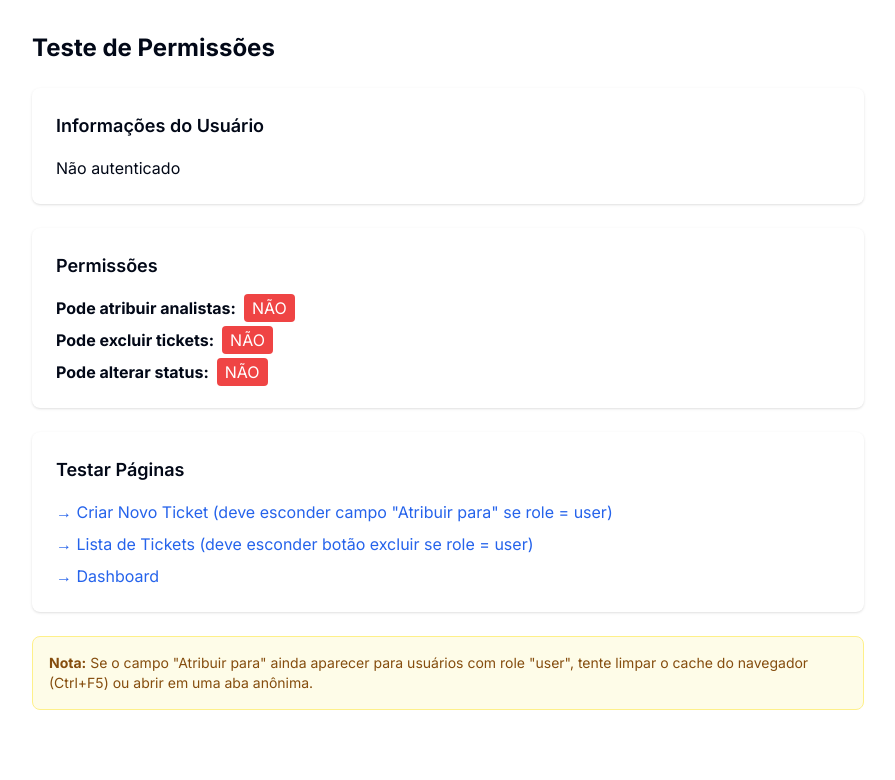
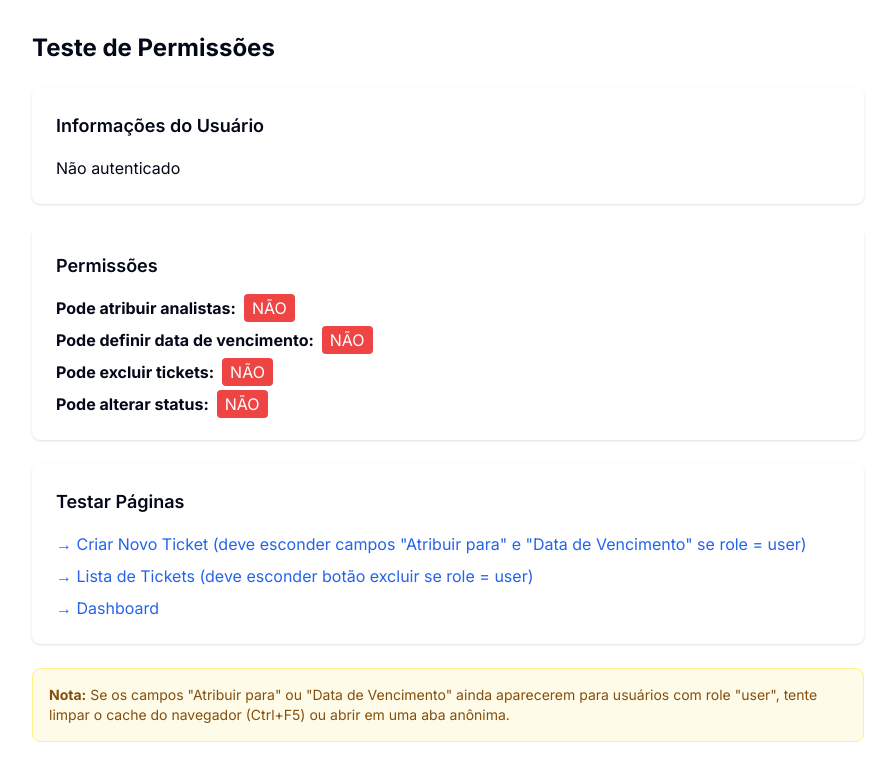
Before and after one commit to tgszdev/app3008, a Next.js app: page /test-role in a window 1280 px wide. Shown: the top 780 px of the page, without its empty margins (192-1087 px from the left). Built offline with nearby package versions, Linux system fonts and the light colour scheme; no server answers.

Commit message:
fix: Hide due date field from users with role 'user' in new ticket form

```diff
--- a/src/app/dashboard/tickets/new/page.tsx
+++ b/src/app/dashboard/tickets/new/page.tsx
@@ -217,7 +217,8 @@ export default function NewTicketPage() {
               </div>
             )}
 
-            {/* Due Date */}
+            {/* Due Date - Only visible for admin and analyst */}
+            {(session?.user?.role === 'admin' || session?.user?.role === 'analyst') && (
               <div>
                 <label className="block text-sm font-medium text-gray-700 dark:text-gray-300 mb-2">
                   <Calendar className="inline h-4 w-4 mr-1" />
@@ -231,6 +232,7 @@ export default function NewTicketPage() {
                   className="w-full px-4 py-2 border border-gray-300 dark:border-gray-600 rounded-lg bg-white dark:bg-gray-700 text-gray-900 dark:text-white focus:ring-2 focus:ring-blue-500 focus:border-transparent"
                 />
               </div>
+            )}
           </div>
         </div>
 
--- a/src/app/test-role/page.tsx
+++ b/src/app/test-role/page.tsx
@@ -42,6 +42,16 @@ export default function TestRolePage() {
             </span>
           </p>
           <p>
+            <strong>Pode definir data de vencimento:</strong>
+            <span className={`ml-2 px-2 py-1 rounded text-white ${
+              session?.user?.role === 'admin' || session?.user?.role === 'analyst'
+                ? 'bg-green-500'
+                : 'bg-red-500'
+            }`}>
+              {session?.user?.role === 'admin' || session?.user?.role === 'analyst' ? 'SIM' : 'NÃO'}
+            </span>
+          </p>
+          <p>
             <strong>Pode excluir tickets:</strong>
             <span className={`ml-2 px-2 py-1 rounded text-white ${
               session?.user?.role === 'admin' || session?.user?.role === 'analyst'
@@ -68,7 +78,7 @@ export default function TestRolePage() {
         <h2 className="text-lg font-semibold mb-4">Testar Páginas</h2>
         <div className="space-y-2">
           <Link href="/dashboard/tickets/new" className="block text-blue-600 hover:text-blue-800">
-            → Criar Novo Ticket (deve esconder campo "Atribuir para" se role = user)
+            → Criar Novo Ticket (deve esconder campos "Atribuir para" e "Data de Vencimento" se role = user)
           </Link>
           <Link href="/dashboard/tickets" className="block text-blue-600 hover:text-blue-800">
             → Lista de Tickets (deve esconder botão excluir se role = user)
@@ -81,7 +91,7 @@ export default function TestRolePage() {
 
       <div className="mt-6 p-4 bg-yellow-50 border border-yellow-200 rounded-lg">
         <p className="text-sm text-yellow-800">
-          <strong>Nota:</strong> Se o campo "Atribuir para" ainda aparecer para usuários com role "user",
+          <strong>Nota:</strong> Se os campos "Atribuir para" ou "Data de Vencimento" ainda aparecerem para usuários com role "user",
           tente limpar o cache do navegador (Ctrl+F5) ou abrir em uma aba anônima.
         </p>
       </div>
```
Also changed, not shown: 1 other file (tests, documents, lock files or other folders). Lines whose indentation alone changed are shown as unchanged.
